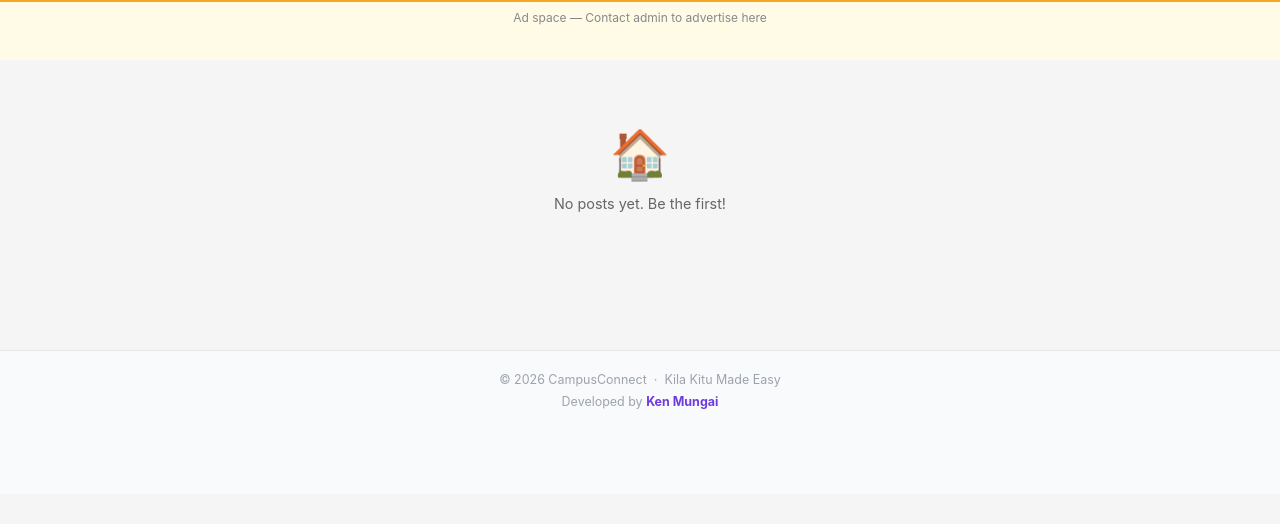
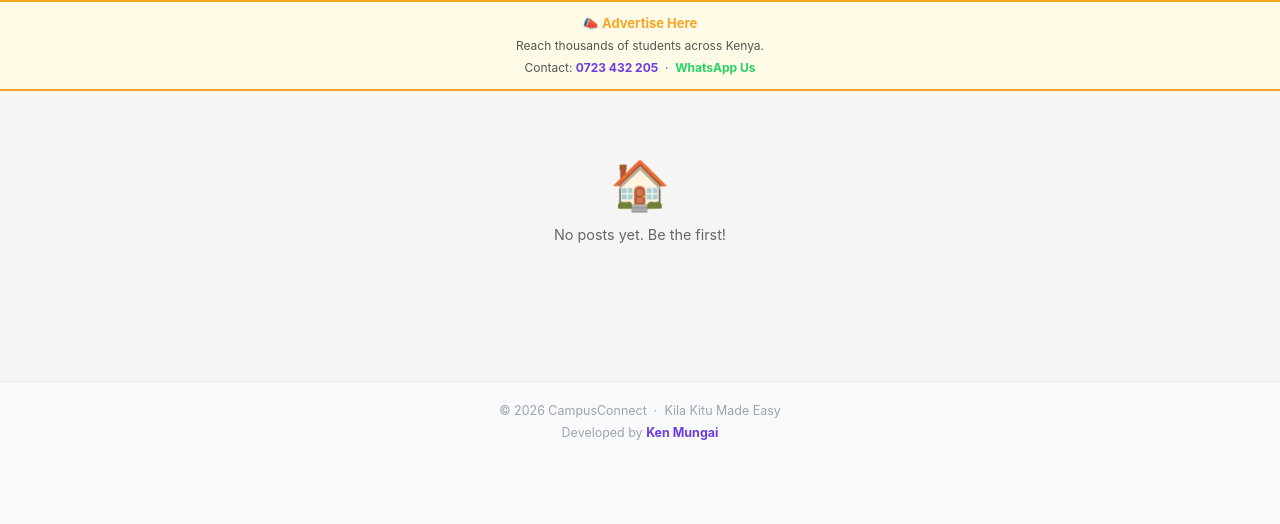
Before and after one commit to mungaikenndegerege-bot/CampusConnect, a Flask app: page / in a window 1280 px wide. Shown: the part 76-600 px from the top of the page. Run offline with Flask 3, Linux system fonts and the light colour scheme; data that the repository does not hold is empty.

Commit message:
Add contact number 0723432205 to ad slot

```diff
--- a/templates/index.html
+++ b/templates/index.html
@@ -17,8 +17,12 @@
       </div>
     </header>
     <!-- AdSense slot: replace this comment with your AdSense script tag -->
-    <div id="adsense-slot" style="text-align:center;min-height:60px;background:#fffbe6;border-top:2px solid #F5A623;padding:8px;font-size:12px;color:#888;">
-      Ad space — Contact admin to advertise here
+    <div id="adsense-slot" style="text-align:center;background:#fffbe6;border-top:2px solid #F5A623;border-bottom:2px solid #F5A623;padding:10px 16px;font-size:12px;color:#555;line-height:1.8;">
+      <strong style="color:#F5A623;font-size:13px;">📣 Advertise Here</strong><br>
+      Reach thousands of students across Kenya.<br>
+      Contact: <a href="tel:0723432205" style="color:#6C3CE1;font-weight:700;text-decoration:none;">0723 432 205</a>
+      &nbsp;·&nbsp;
+      <a href="https://wa.me/254723432205" style="color:#25D366;font-weight:700;text-decoration:none;">WhatsApp Us</a>
     </div>
     <main id="main-content"><div class="spinner"></div></main>
     <nav id="bottom-nav">
```
